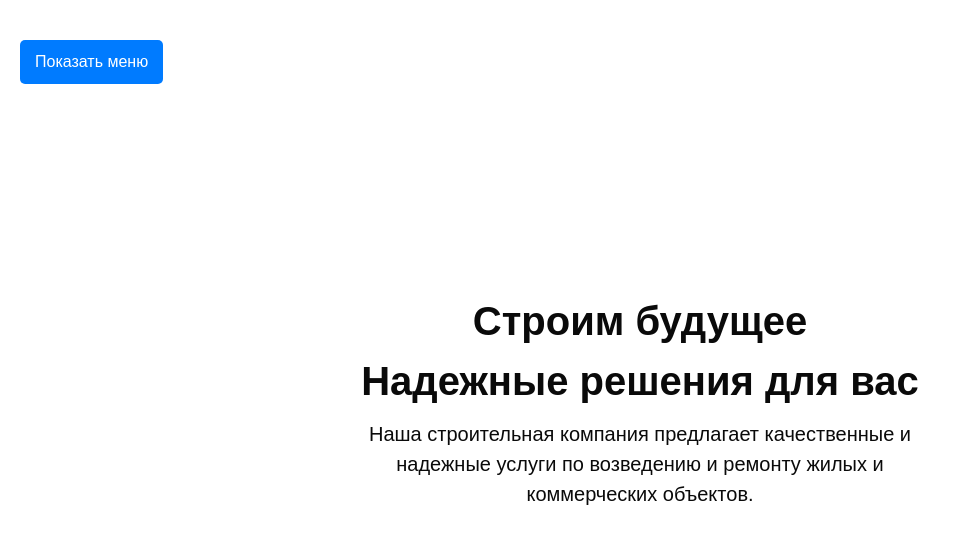
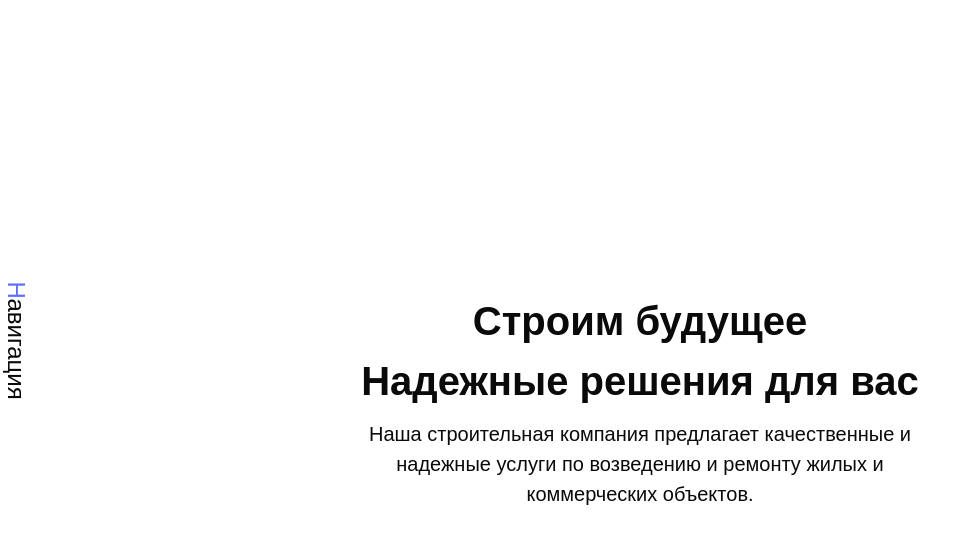
Before and after one commit to Konaisya/build-service, a Next.js app in the folder frontend/: page / in a window 1280 px wide. Shown: the top 544 px of the page, without its empty margins (0-978 px from the left). Built offline with nearby package versions, Linux system fonts and the light colour scheme.

Commit message:
add url and style to sidebar

```diff
--- a/frontend/package.json
+++ b/frontend/package.json
@@ -16,9 +16,11 @@
     "class-variance-authority": "^0.7.1",
     "clsx": "^2.1.1",
     "lucide-react": "^0.466.0",
+    "motion": "^11.14.4",
     "next": "15.0.3",
     "react": "19.0.0-rc-66855b96-20241106",
     "react-dom": "19.0.0-rc-66855b96-20241106",
+    "react-icons": "^5.4.0",
     "tailwind-merge": "^2.5.5",
     "tailwindcss-animate": "^1.0.7"
   },
--- a/frontend/src/components/ui/header.tsx
+++ b/frontend/src/components/ui/header.tsx
@@ -1,22 +1,30 @@
-"use client"
-import Sidebar from "@/components/ui/sidebar";
+"use client";
 import { useState } from 'react';
-import "@/styles/main.css";
+import "@/styles/header.css";
+import Link from 'next/link';
+
 const Header = () => {
     const [isSidebarOpen, setIsSidebarOpen] = useState<boolean>(false);
 
     const toggleSidebar = () => {
-      setIsSidebarOpen(!isSidebarOpen);
+        setIsSidebarOpen(!isSidebarOpen);
     };
+
     return (
         <>
-        <div className='btnContainer'>
-        <button className='sidebar-button' onClick={toggleSidebar}>
-          {isSidebarOpen ? 'Скрыть меню' : 'Показать меню'}
-        </button></div>
-        <Sidebar isOpen={isSidebarOpen} toggleSidebar={toggleSidebar} />
+            <div className={`burger-button ${isSidebarOpen ? 'sidebar-open' : ''}`}>
+                <button className="burger-button" onClick={toggleSidebar}><span className='button-span'>Н</span>авигация</button>
+            </div>
+            <div className={`sidebar ${isSidebarOpen ? 'show' : ''}`}>
+                <ul>
+                    <li><Link href='/' className='headerLink'>Главная</Link></li>
+                    <li><Link href='/services' className='headerLink'>Услуги</Link></li>
+                    <li><Link href='#' className='headerLink'>О нас</Link></li>
+                    <li><Link href='#' className='headerLink'>Профиль</Link></li>
+                </ul>
+            </div>
         </>
-     );
-}
+    );
+};
 
 export default Header;
--- a/frontend/src/components/ui/sidebar.tsx
+++ /dev/null
@@ -1,25 +0,0 @@
-import React from 'react';
-import '@/styles/sidebar.css';
-import { receiveMessageOnPort } from 'worker_threads';
-import Link  from 'next/link';
-
-interface SidebarProps {
-    isOpen: boolean;
-    toggleSidebar: () => void;
-}
-
-const Sidebar: React.FC<SidebarProps> = ({ isOpen, toggleSidebar }) => {
-    return (
-        <div className={`sidebar ${isOpen ? 'show' : ''}`}>
-            <h2>Меню</h2>
-            <ul>
-
-
-                   <li><Link href='#'  className='headerLink  '/> gavno</li>
-                <li><Link href='#'  className='headerLink  '/>  zalupa  </li>
-            </ul>
-        </div>
-    );
-};
-
-export default Sidebar;
--- /dev/null
+++ b/frontend/src/styles/header.css
@@ -0,0 +1,105 @@
+.burger-button {
+    position: fixed;
+    background: none;
+    writing-mode: vertical-rl;
+    transform: rotate(180deg);
+    border: none;
+    cursor: pointer;
+    display: flex;
+    align-items: center;
+    flex-direction: row;
+    margin-right:32px;
+    z-index: 1000;
+    top: 50%;
+    transition: margin-left 0.3s ease;
+    font-size: 24px;
+}
+.button-span{
+    color: rgb(94, 110, 255);
+    font-size: 24px;
+    transition: color 0.8s ease;
+}
+
+.sidebar-open {
+    margin-left: 500px;
+}
+
+.sidebar-open .button-span{
+    color: red;
+    transition: color 0.8s ease;
+}
+
+.sidebar {
+    position: fixed;
+    left: -500px;
+    width: 500px;
+    height: 100%;
+    background-color: #00d9ff4d;
+    color: rgb(0, 0, 0);
+    backdrop-filter: blur(16px);
+    transition: left 0.3s ease;
+    padding: 20px;
+    z-index: 999;
+}
+
+.sidebar h2 {
+    text-align: center;
+    font-size: 24px;
+    font-weight: bold;
+}
+
+.sidebar ul {
+    display: flex;
+    align-items: center;
+    justify-content: center;
+    flex-direction: column;
+    list-style-type: none;
+    padding: 8px;
+    background-color: rgba(0, 0, 0, 0.349);
+    backdrop-filter: blur(16px);
+    border-radius: 8px;
+    justify-content: center;
+    height: 100%;
+
+}
+
+.sidebar ul li {
+    font-size: 28px;
+}
+
+
+.sidebar li{
+    width: 50%;
+    margin-bottom: 32px;
+    /* text-align: center; */
+    text-decoration: none;
+    color: white;
+}
+
+.headerLink{
+    position: relative;
+    color: white;
+    text-decoration: none;
+}
+
+.headerLink::after{
+    content: '';
+    position: absolute;
+    left: 0;
+    bottom: -2px;
+    width: 100%;
+    height: 3px;
+    background: rgb(255, 255, 255);
+    transform: scaleX(0);
+    transform-origin: bottom right;
+    transition: transform 0.3s ease;
+}
+
+.headerLink:hover::after {
+    transform: scaleX(1);
+    transform-origin: bottom left;
+}
+
+.sidebar.show {
+    left: 0;
+}
--- a/frontend/src/styles/main.css
+++ b/frontend/src/styles/main.css
@@ -16,35 +16,3 @@
     margin-top: 8px;
     width: 600px;
   }
-  .btnContainer{
-    position: absolute;
-    top: 40px;
-    left: 20px;
-    z-index: 1000;
-  }
-  .btnContainer.sidebar-open {
-    left: 270px;
-}
-
-
-
-  .sidebar-button {
-    padding-right: 50%;
-    background-color: #007bff;
-    color: white;
-    border: none;
-    border-radius: 5px;
-    padding: 10px 15px;
-    cursor: pointer;
-    font-size: 16px;
-    transition: background-color 0.3s ease;
-}
-
-
-.sidebar-button:hover {
-    background-color: #0056b3;
-}
-
-.sidebar-button:focus {
-    outline: none;
-}
--- a/frontend/src/styles/sidebar.css
+++ /dev/null
@@ -1,28 +0,0 @@
-.sidebar {
-    position: fixed;
-    left: -250px;
-    width: 250px;
-    height: 100%;
-    background-color: #71d5fd;
-    color: rgb(0, 0, 0);
-    transition: left 0.3s ease;
-    padding: 20px;
-}
-
-.sidebar ul {
-    list-style-type: none;
-    padding: 0;
-}
-
-.sidebar ul li {
-    margin: 15px 0;
-}
-
-.sidebar ul li a {
-    color: white;
-    text-decoration: none;
-}
-
-.sidebar.show {
-    left: 0;
-}
```
Also changed, not shown: 1 other file (tests, documents, lock files or other folders).
